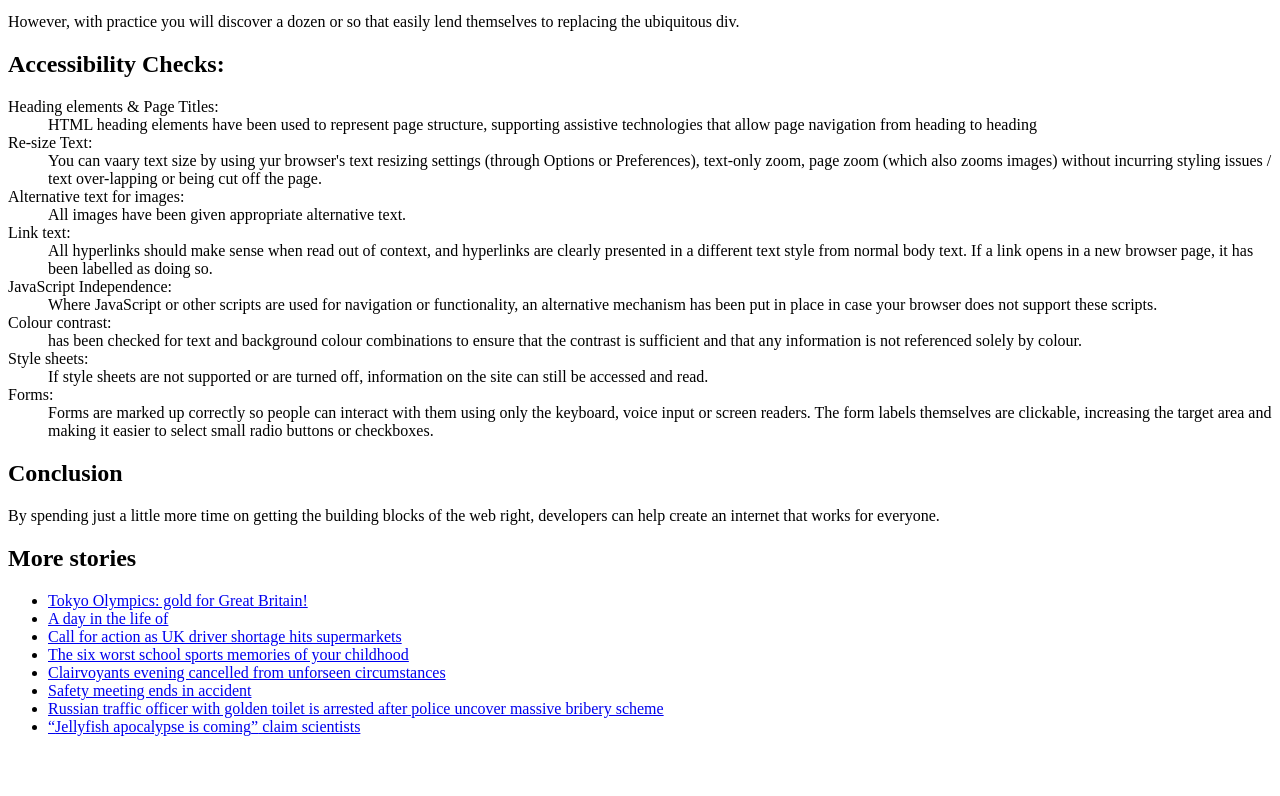
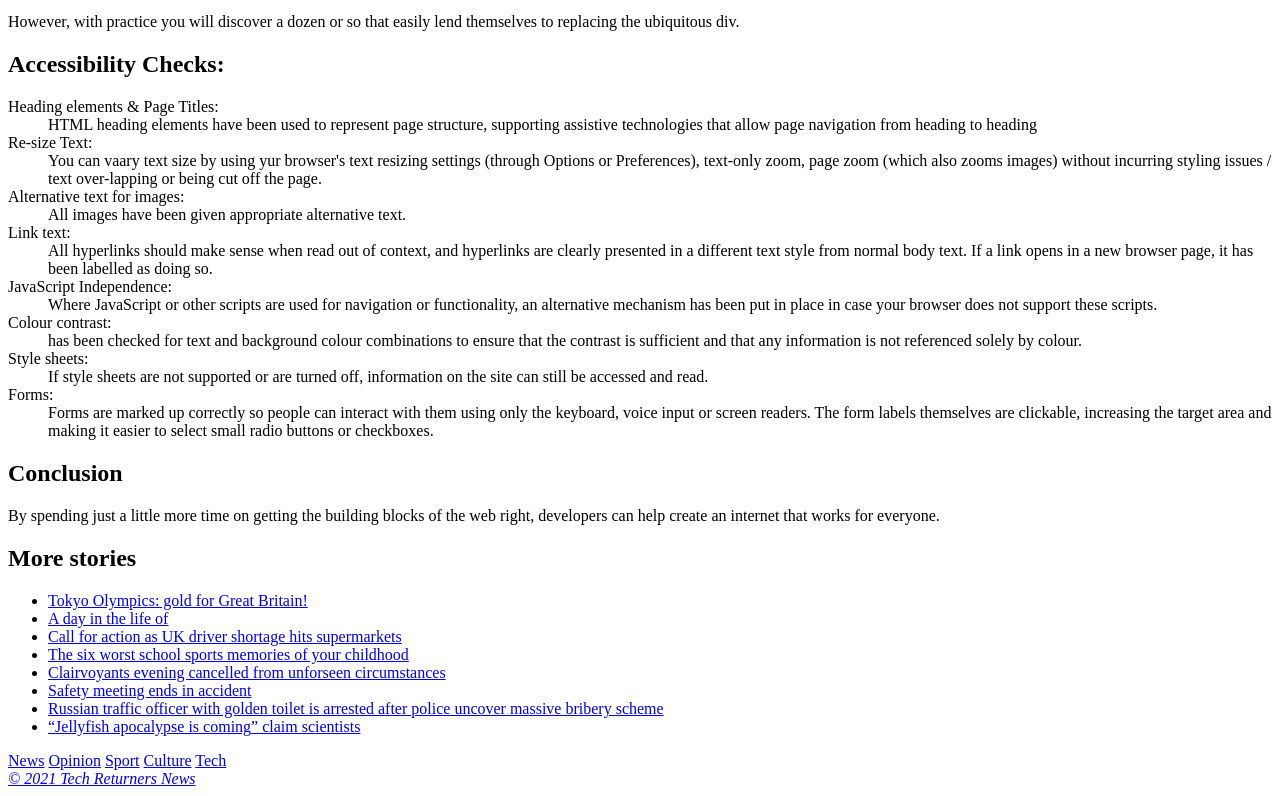
Before and after one commit to orogeny/html-semantic-accessibility, a plain HTML site: page index.html in a window 1280 px wide. Shown: the part 1131-1927 px from the top of the page. Before the commit the page ends 1883 px from the top, so only its background shows below. Drawn offline with Linux system fonts and the light colour scheme.

Commit message:
feat: add page footer containing navigation links plus copyright info

```diff
--- a/index.html
+++ b/index.html
@@ -191,5 +191,17 @@
         </ul>
       </aside>
     </main>
+    <footer>
+      <nav>
+        <a href="/">News</a>
+        <a href="#">Opinion</a>
+        <a href="#">Sport</a>
+        <a href="#">Culture</a>
+        <a href="#">Tech</a>
+      </nav>
+      <a href="/">
+        <em>&copy 2021 Tech Returners News</em>
+      </a>
+    </footer>
   </body>
 </html>
```
